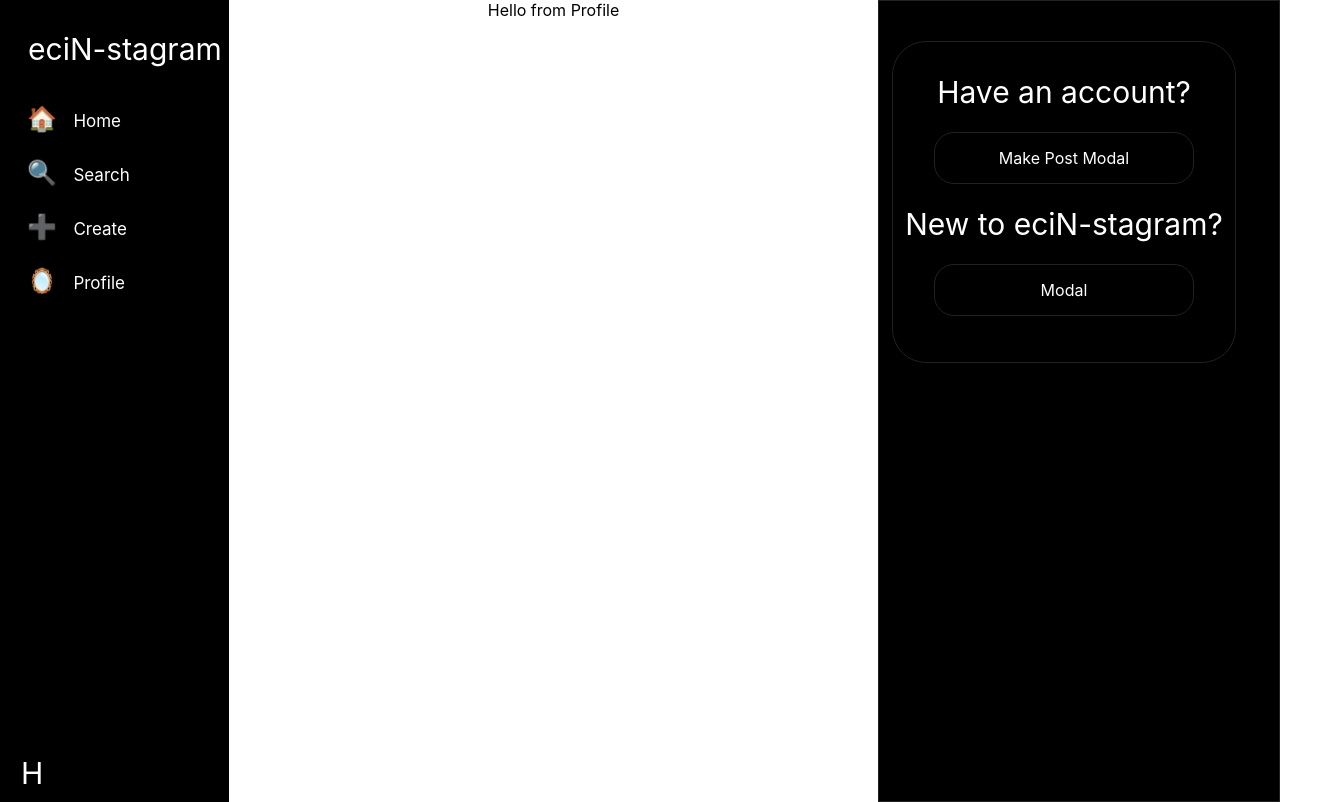
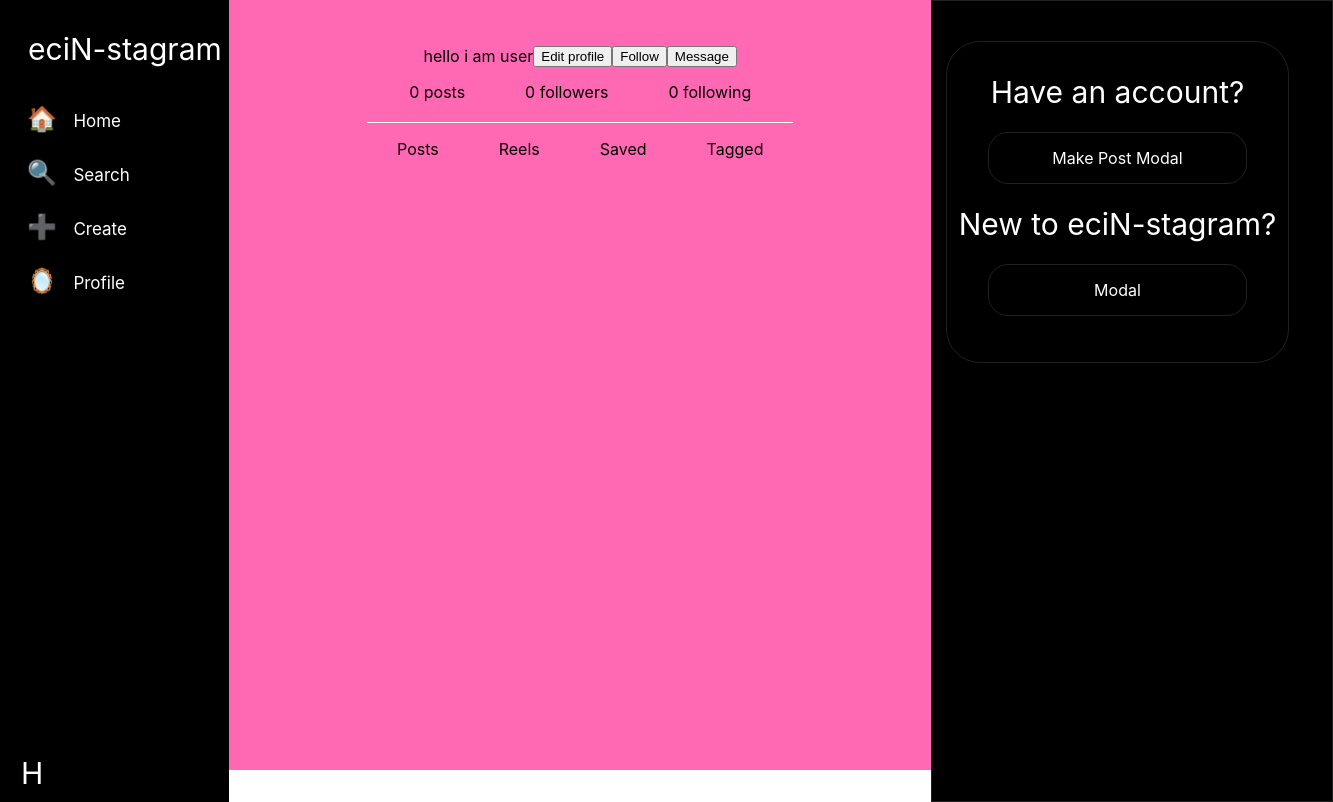
Before and after one commit to paulyjkim1/eciN-Stagram-client, a React (Create React App) app: page /profile in a window 1280 px wide. Shown: the whole page, 1333 px wide, since content can reach past the window. Built offline with nearby package versions, Linux system fonts and the light colour scheme.

Commit message:
added basic layout of the profile page

```diff
--- a/src/components/pages/Profile.jsx
+++ b/src/components/pages/Profile.jsx
@@ -1,10 +1,48 @@
+import "../../css/Profile.css";
 
 export default function Profile() {
+    // get post information from database and iterate over
+    // const postComponent = post.map((post, i) => {
+    //     return (
+    //         <div className="post-row">
+    //             <div className="post">
+    //                 <a href="db_exampleimage.com"></a>
+    //             </div>
+    //         </div>
+    //     )
+    // })
+
     return (
-        <>
-            {/* username */}
-            {/* list of post */}
-            Hello from Profile
-        </>
+        <div className="body">
+            {/* Hello from Profile */}
+            <div className="user-info">
+                {/* username */}
+                <section>
+                    <div className="user-setting">
+                        <p>hello i am user</p>
+                        {/* conditional render the items below*/}
+                        <button>Edit profile</button>
+                        <button>Follow</button>
+                        <button>Message</button>
+                    </div>
+                    <div className="user-post">
+                        <p className="tab">0 posts</p>
+                        <p className="tab">0 followers</p>
+                        <p className="tab">0 following</p>
+                    </div>
+                </section>
+            </div>
+            <div className="post-nav">
+                {/* list of post */}
+                <p className="tab">Posts</p>
+                <p className="tab">Reels</p>
+                <p className="tab">Saved</p>
+                <p className="tab">Tagged</p>
+            </div>
+            <div className="posts">
+                {/* iterated posts from db */}
+                {/* {postComponent} */}
+            </div>
+        </div>
     );
 }
--- /dev/null
+++ b/src/css/Profile.css
@@ -0,0 +1,61 @@
+.body {
+    background-color: hotpink;
+    width: 100%;
+    max-width: 935px;
+    margin: 0 auto 30px;
+    padding: 30px 10px 0;
+    max-width: 935px;
+}
+
+.user-info {
+    display: flex;
+    justify-content: center;
+    align-items: center;
+    background-color: hotpink;
+}
+
+.user-setting {
+    display: flex;
+    justify-content: center;
+    align-items: center;
+}
+
+.user-post {
+    display: flex;
+    justify-content: center;
+    align-items: center;
+}
+
+.post-nav {
+    position: relative;
+    display: flex;
+    justify-content: center;
+    align-items: center;
+    border-top: 1px solid rgb(295, 295, 295);
+    margin: 20px 10vw 0px 10vw;
+    height: 52px;
+}
+
+.tab {
+    margin: 0px 30px;
+}
+
+/* later when we generate post */
+.posts {
+    display: flex;
+    flex-direction: column;
+    position: relative;
+}
+
+.post-row {
+    display: flex;
+    flex-direction: row;
+    align-items: stretch;
+    position: relative;
+}
+
+.post {
+    display: block;
+    position: relative;
+    width: 100%;
+}
```
